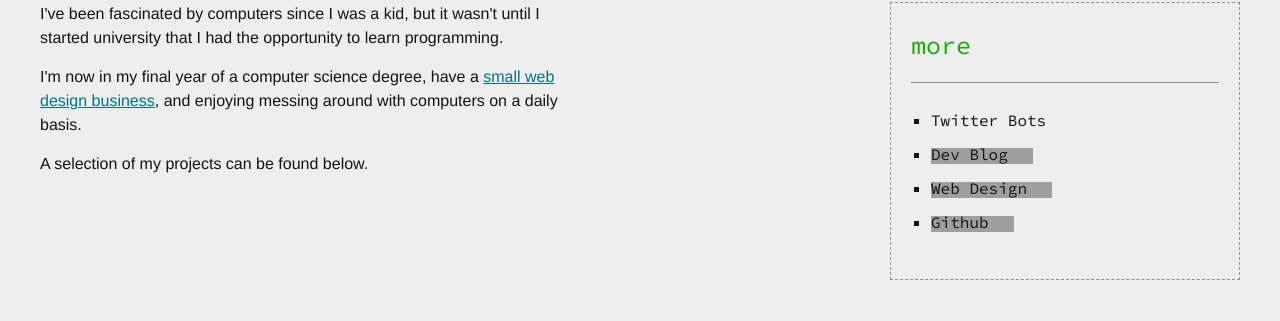
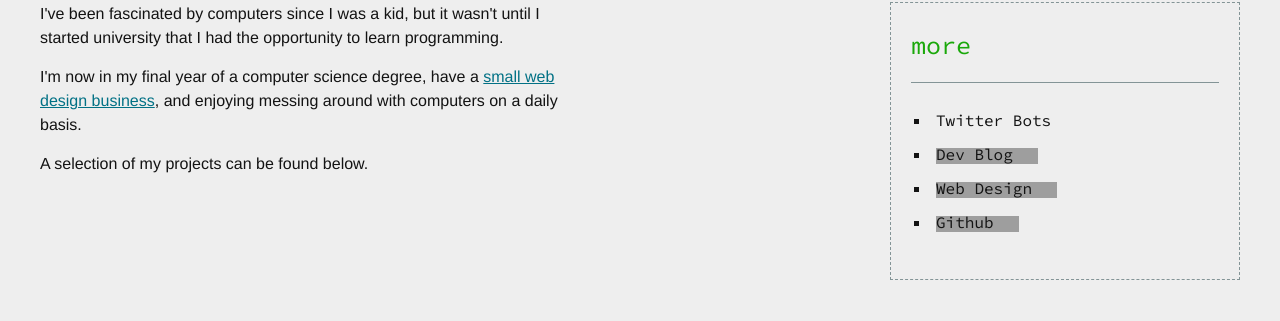
Before and after one commit to d-baker/navsite, a Jekyll site: the page built from tech.html, in a window 1280 px wide. Shown: the part 377-698 px from the top of the page. Built offline with Jekyll 4.4.1, drawn with Linux system fonts in a browser that asks for light colours; nearby versions of some CDN libraries; comment, search, counter and statistics services are not loaded; grey boxes are pictures that could not be loaded.

Commit message:
increase li padding

```diff
--- a/css/main.scss
+++ b/css/main.scss
@@ -108,6 +108,7 @@
     margin-bottom: 40px;
 
     li {
+        padding-left: 5px;
         font-family: Helvetica, Arial, sans-serif;
     }
 }
@@ -320,7 +321,7 @@
         padding: 20px 0px 20px 20px;
 
         li {
-            padding: 5px 0px;
+            padding: 5px;
         }
     }
     a {
```
